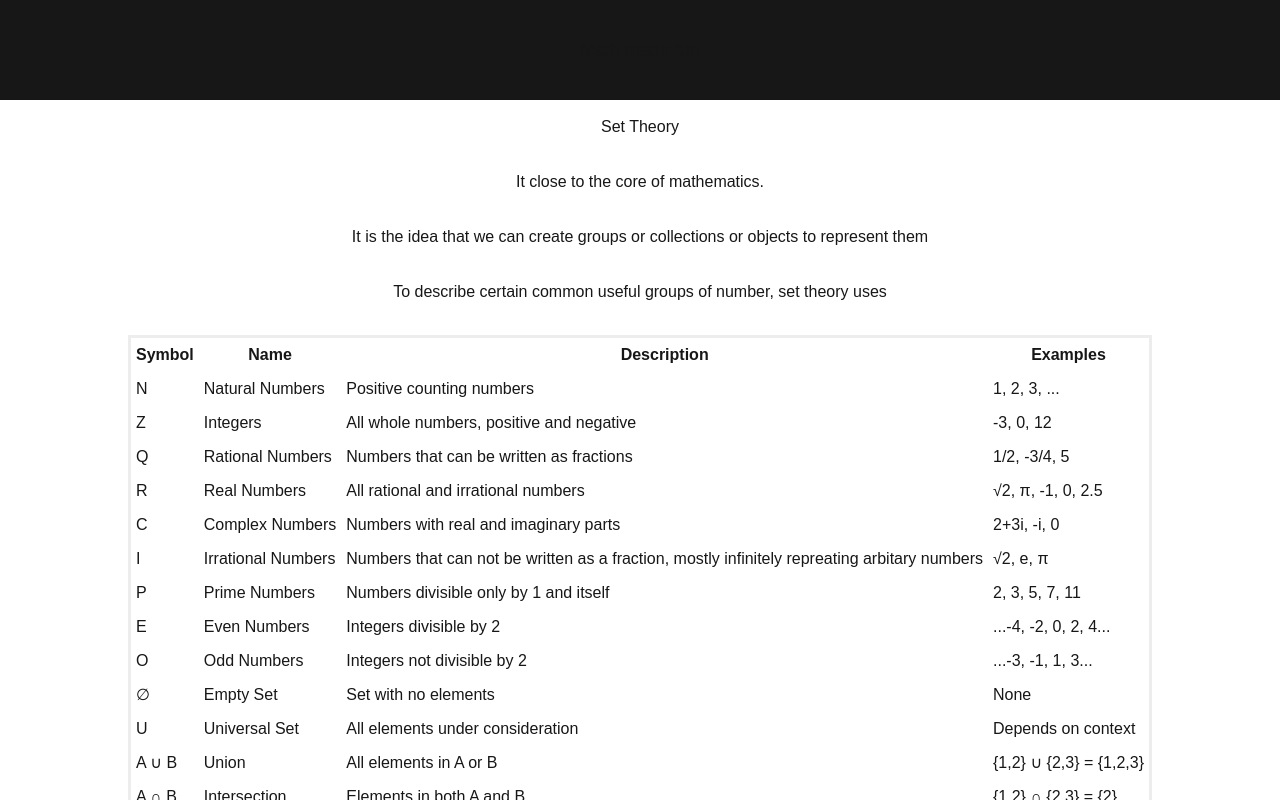
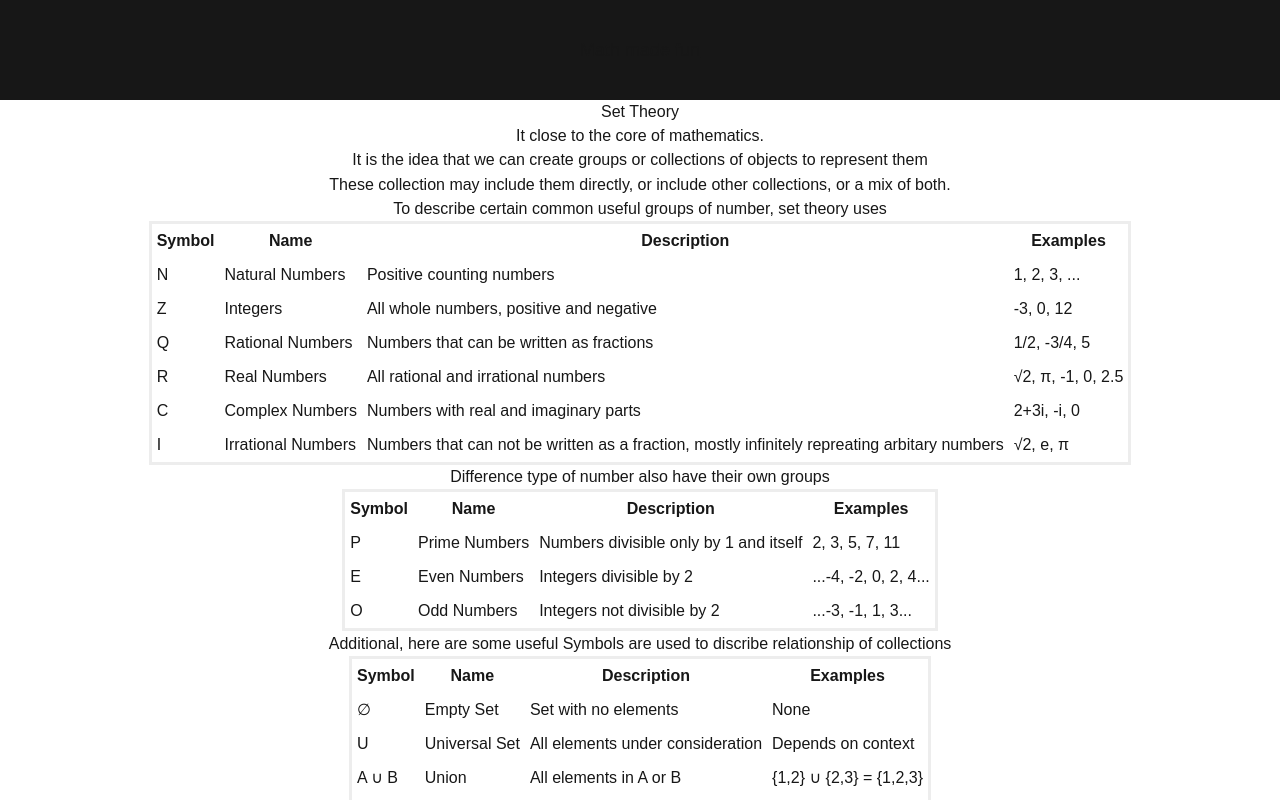
Before and after one commit to RisingSatalite/math-made-fun, a Next.js app: page /advance/setTheory in a window 1280 px wide. Shown: the top 800 px of the page. Built offline with nearby package versions, Linux system fonts and the light colour scheme.

Commit message:
better set theory UI

```diff
--- a/src/app/advance/setTheory/page.js
+++ b/src/app/advance/setTheory/page.js
@@ -3,15 +3,19 @@ export default function SetThoery() {
     <div className="grid items-center justify-items-center min-h-screen">
       <h1>Set Theory</h1>
       <p>It close to the core of mathematics.</p>
-      <p>It is the idea that we can create groups or collections or objects to represent them</p>
+      <p>It is the idea that we can create groups or collections of objects to represent them</p>
+      <p>These collection may include them directly, or include other collections, or a mix of both.</p>
       <p>To describe certain common useful groups of number, set theory uses</p>
       <table>
+        <thead>
         <tr>
           <th>Symbol</th>
           <th>Name</th>
           <th>Description</th>
           <th>Examples</th>
         </tr>
+        </thead>
+        <tbody>
         <tr>
           <td>N</td>
           <td>Natural Numbers</td>
@@ -48,6 +52,19 @@ export default function SetThoery() {
           <td>Numbers that can not be written as a fraction, mostly infinitely repreating arbitary numbers</td>
           <td>√2, e, π</td>
         </tr>
+        </tbody>
+        </table>
+        <h3>Difference type of number also have their own groups</h3>
+        <table>
+        <thead>
+        <tr>
+          <th>Symbol</th>
+          <th>Name</th>
+          <th>Description</th>
+          <th>Examples</th>
+        </tr>
+        </thead>
+        <tbody>
         <tr>
           <td>P</td>
           <td>Prime Numbers</td>
@@ -66,6 +83,19 @@ export default function SetThoery() {
           <td>Integers not divisible by 2</td>
           <td>...-3, -1, 1, 3...</td>
         </tr>
+        </tbody>
+        </table>
+        <h3>Additional, here are some useful Symbols are used to discribe relationship of collections</h3>
+        <table>
+        <thead>
+        <tr>
+          <th>Symbol</th>
+          <th>Name</th>
+          <th>Description</th>
+          <th>Examples</th>
+        </tr>
+        </thead>
+        <tbody>
         <tr>
           <td>∅</td>
           <td>Empty Set</td>
@@ -102,6 +132,7 @@ export default function SetThoery() {
           <td>Elements not in A</td>
           <td>U \ A</td>
         </tr>
+        </tbody>
       </table>
     </div>
   );
```
